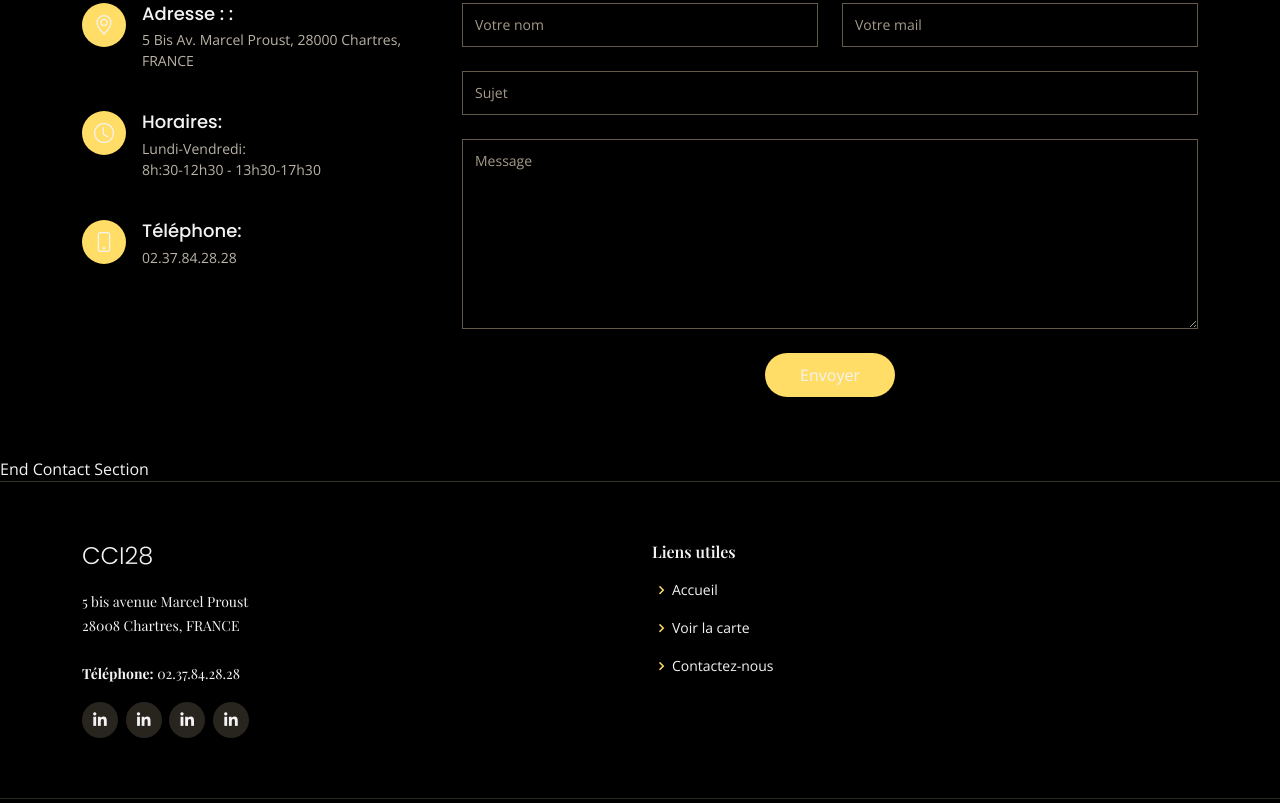
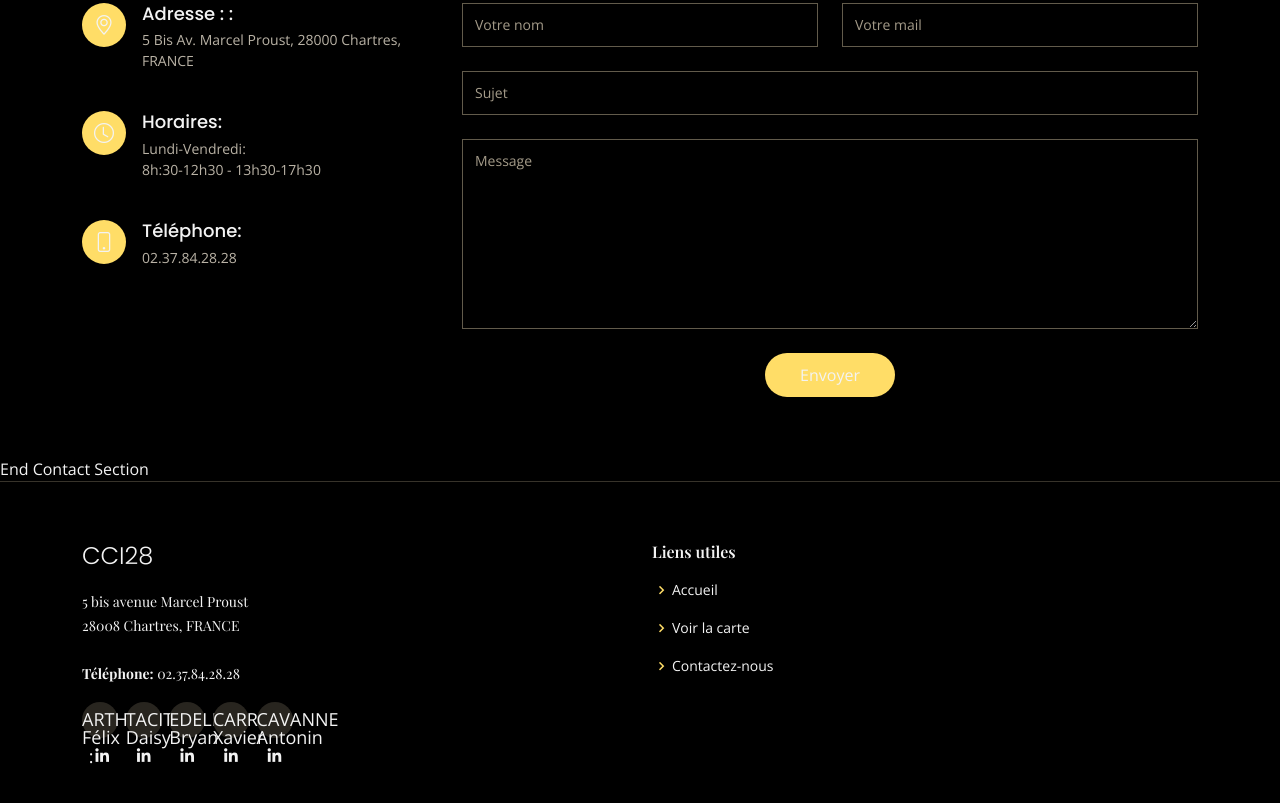
Before and after one commit to AFelix20100/Hackaton, a plain HTML site: page index.html in a window 1280 px wide. Shown: the part 1606-2409 px from the top of the page. Drawn offline with nearby package versions, Linux system fonts and the light colour scheme; a web font is replaced by a local one.

Commit message:
carte fonctionnelle

```diff
--- a/index.html
+++ b/index.html
@@ -225,10 +225,11 @@
                 <strong>Téléphone:</strong> 02.37.84.28.28<br>
               </p>
               <div class="social-links mt-3">
-                <a href="#" class="linkedin"><i class="bx bxl-linkedin"></i></a>
-                <a href="#" class="linkedin"><i class="bx bxl-linkedin"></i></a>
-                <a href="#" class="linkedin"><i class="bx bxl-linkedin"></i></a>
-                <a href="#" class="linkedin"><i class="bx bxl-linkedin"></i></a>
+                <a href="https://www.linkedin.com/in/felix-arthur-54a489220/" class="linkedin">ARTHUR Félix :<i class="bx bxl-linkedin"></i></a>
+                <a href="https://www.linkedin.com/in/daisy-tacita-353913235/" class="linkedin">TACITA Daisy<i class="bx bxl-linkedin"></i></a>
+                <a href="https://www.linkedin.com/in/bryan-edeline-367488220/" class="linkedin">EDELINE Bryan<i class="bx bxl-linkedin"></i></a>
+                <a href="https://xavier-carreau.fr" class="linkedin">CARREAU Xavier<i class="bx bxl-linkedin"></i></a>
+                <a href="https://www.linkedin.com/in/antonin-cavanne/" class="linkedin">CAVANNE Antonin<i class="bx bxl-linkedin"></i></a>
               </div>
             </div>
           </div>
```
Also changed, not shown: assets/js/map.js (renamed from assets/js/index.js, +8 -5 lines), indexmap.html (+1 -1 lines).
